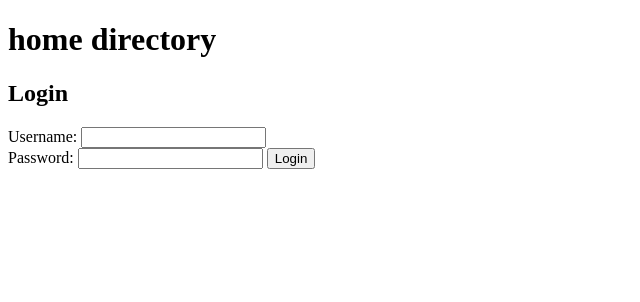
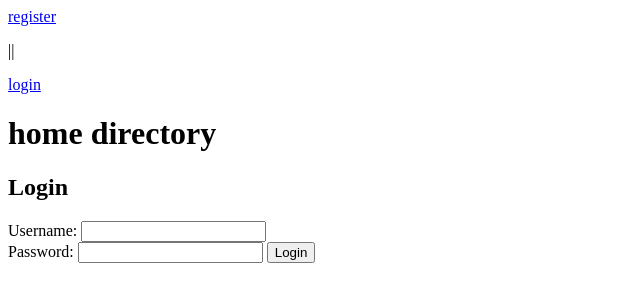
Before and after one commit to logan1o1/basicFlaskServer, a Flask app: page /login in a window 1280 px wide. Shown: the top 302 px of the page, without its empty margins (0-640 px from the left). Run offline with Flask 3, Linux system fonts and the light colour scheme.

Commit message:
minor changes

```diff
--- a/templates/index.html
+++ b/templates/index.html
@@ -1,11 +1,20 @@
+<!-- @format -->
+
 <!DOCTYPE html>
 <html lang="en">
 	<head>
-    <meta charset="UTF-8">
-    <meta name="viewport" content="width=device-width, initial-scale=1.0">
+		<meta charset="UTF-8" />
+		<meta
+			name="viewport"
+			content="width=device-width, initial-scale=1.0" />
 		<title>Document</title>
 	</head>
 	<body>
+		<nav>
+			<a href="/register">register</a>
+			<p>||</p>
+			<a href="/login">login</a>
+		</nav>
 		<h1>home directory</h1>
 		{% block content %}{% endblock %}
 	</body>
```
Lines whose indentation alone changed are shown as unchanged.
